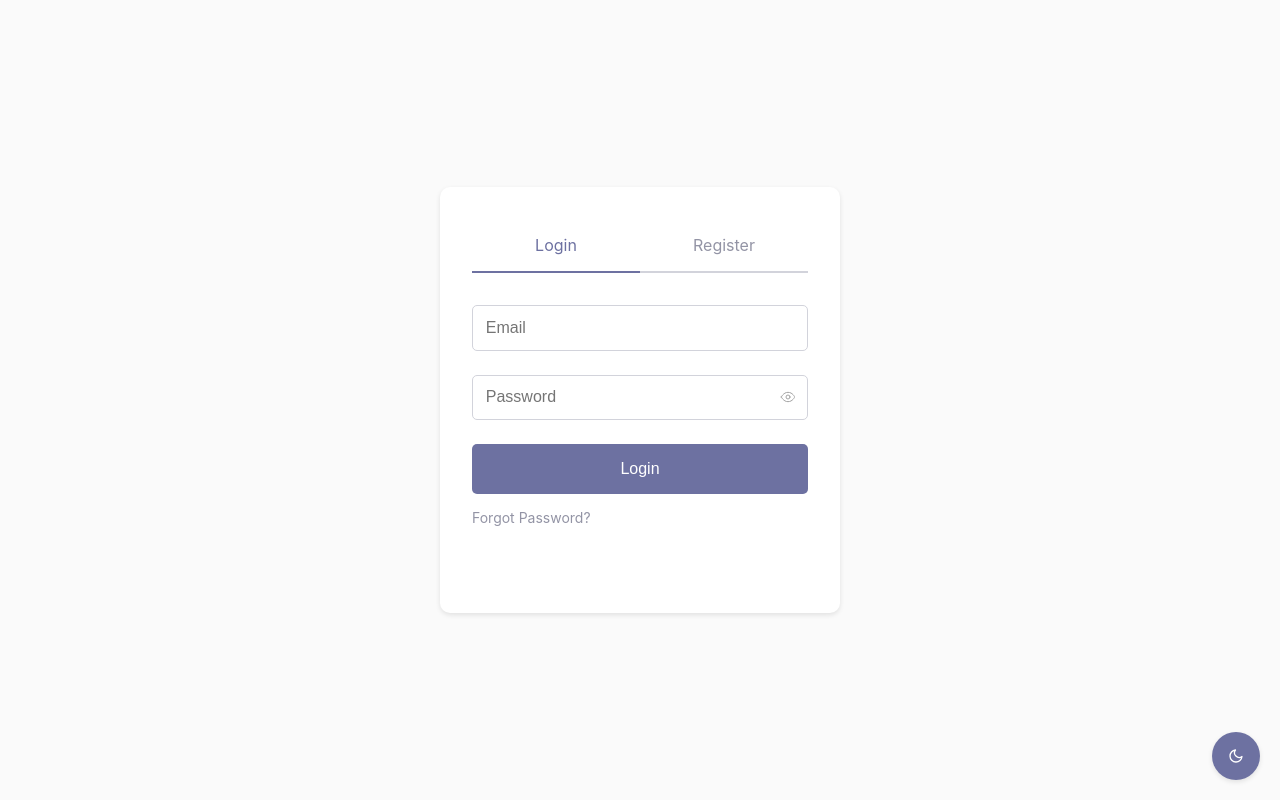
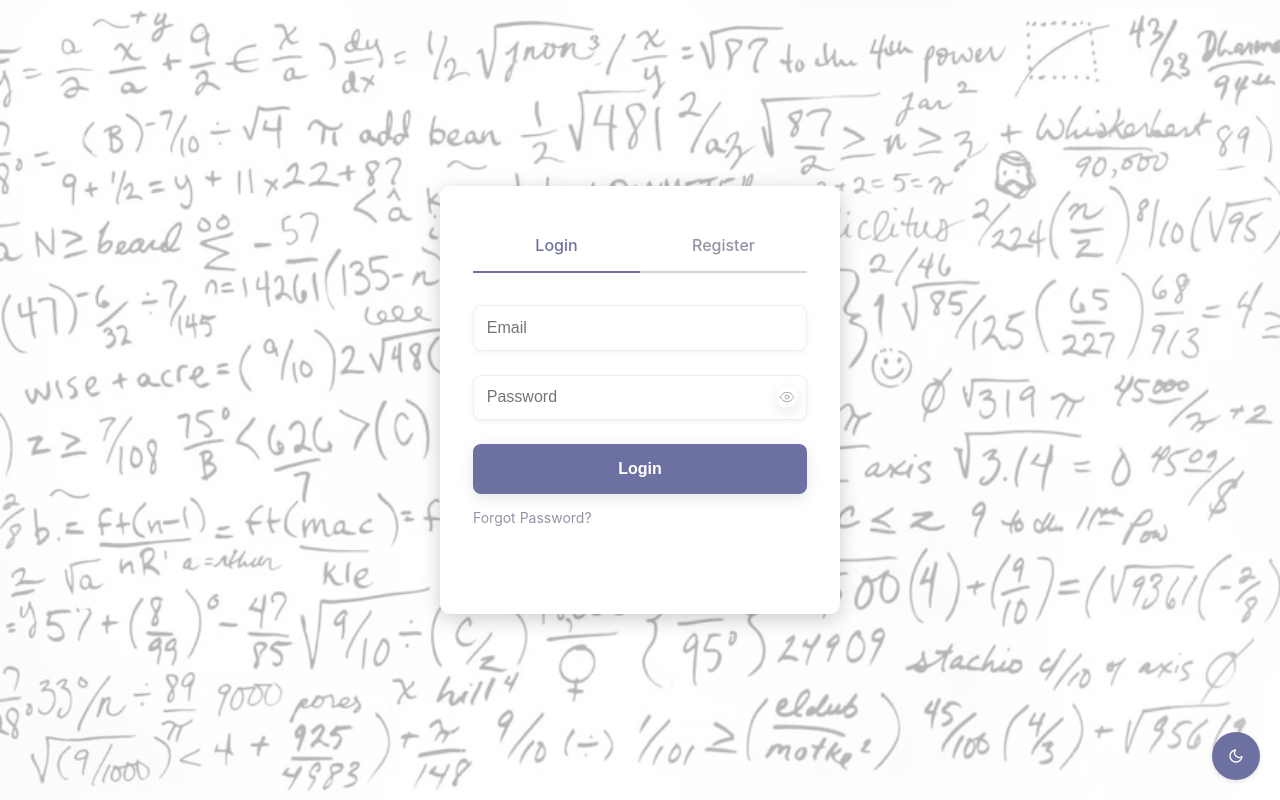
Before and after one commit to dzm10035/FYP_math_mentol, a Flask app: page /auth in a window 1280 px wide. Run offline with Flask 3, Linux system fonts and the light colour scheme.

Commit message:
fix some login bug

```diff
--- a/static/css/auth.css
+++ b/static/css/auth.css
@@ -7,31 +7,58 @@
 
 body {
     font-family: -apple-system, BlinkMacSystemFont, "Segoe UI", Roboto, "Helvetica Neue", Arial, sans-serif;
-    background: var(--bg-color);
     min-height: 100vh;
     display: flex;
     align-items: center;
     justify-content: center;
     padding: 20px;
+    background-image: url('../image/light.jpg');
+    background-size: cover;
+    background-position: center;
+    background-repeat: no-repeat;
+    background-attachment: fixed;
+    position: relative;
 }
 
-body.dark-mode {
-    background: #1a1a1a !important; /* 强制暗色模式下的背景颜色 */
-    background-image: none !important; /* 移除背景渐变 */
+body::before {
+    content: '';
+    position: absolute;
+    top: 0;
+    left: 0;
+    right: 0;
+    bottom: 0;
+    background-color: rgba(255, 255, 255, 0.7); /* 白色半透明遮罩 */
+    z-index: -1;
+}
+
+body.dark-theme {
+    background-image: url('../image/dark.jpg') !important;
+}
+
+body.dark-theme::before {
+    background-color: rgba(0, 0, 0, 0.6); /* 黑色半透明遮罩 */
 }
 
 .auth-container {
     width: 100%;
     max-width: 400px;
     margin: 0 auto;
-    background: transparent; /* 更改为透明背景，以便正确继承body的背景色 */
+    background: transparent;
+    z-index: 10;
 }
 
 .auth-box {
     background: var(--input-bg);
     border-radius: 10px;
-    box-shadow: var(--box-shadow);
+    box-shadow: 0 5px 20px rgba(0, 0, 0, 0.2);
     padding: 2rem;
+    backdrop-filter: blur(5px);
+    border: 1px solid rgba(255, 255, 255, 0.2);
+}
+
+body.dark-theme .auth-box {
+    background-color: rgba(30, 30, 30, 0.8);
+    border: 1px solid rgba(255, 255, 255, 0.1);
 }
 
 .auth-tabs {
@@ -48,6 +75,7 @@ body.dark-mode {
     color: var(--text-secondary);
     text-decoration: none;
     transition: all 0.3s ease;
+    font-weight: 500;
 }
 
 .tab.active {
@@ -69,24 +97,43 @@ body.dark-mode {
     margin-bottom: 0.5rem;
     color: var(--text-primary);
     font-size: 0.9rem;
+    font-weight: 500;
 }
 
 .form-group input,
 .form-group select {
     width: 100%;
     padding: 0.8rem;
-    border: 1px solid var(--border-color);
-    border-radius: 5px;
+    border: 1px solid rgba(200, 200, 200, 0.3);
+    border-radius: 8px;
     font-size: 1rem;
-    background-color: var(--input-bg);
+    background-color: rgba(255, 255, 255, 0.8);
     color: var(--input-text);
-    transition: border-color 0.3s ease;
+    transition: all 0.3s ease;
+    box-shadow: 0 2px 5px rgba(0, 0, 0, 0.05);
+}
+
+body.dark-theme .form-group input,
+body.dark-theme .form-group select {
+    background-color: rgba(45, 45, 45, 0.9);
+    border-color: rgba(100, 100, 100, 0.4);
+    color: rgba(255, 255, 255, 0.9);
 }
 
 .form-group input:focus,
 .form-group select:focus {
     outline: none;
     border-color: var(--accent-color);
+    background-color: rgba(255, 255, 255, 0.95);
+    box-shadow: 0 4px 12px rgba(0, 0, 0, 0.1);
+    transform: translateY(-2px);
+}
+
+body.dark-theme .form-group input:focus,
+body.dark-theme .form-group select:focus {
+    background-color: rgba(50, 50, 50, 0.95);
+    border-color: var(--accent-color);
+    box-shadow: 0 4px 12px rgba(0, 0, 0, 0.25);
 }
 
 button {
@@ -95,14 +142,24 @@ button {
     background: var(--accent-color);
     color: var(--btn-text);
     border: none;
-    border-radius: 5px;
+    border-radius: 8px;
     font-size: 1rem;
+    font-weight: 600;
     cursor: pointer;
-    transition: background 0.3s ease;
+    transition: all 0.3s ease;
+    position: relative;
+    overflow: hidden;
+    box-shadow: 0 4px 15px rgba(0, 0, 0, 0.1);
 }
 
 button:hover {
     background: var(--hover-color);
+    transform: translateY(-3px);
+    box-shadow: 0 6px 20px rgba(0, 0, 0, 0.15);
+}
+
+button:active {
+    transform: translateY(-1px);
 }
 
 .message {
--- a/static/js/api.js
+++ b/static/js/api.js
@@ -270,7 +270,7 @@ window.loadChat = loadChat;
 window.sendMessage = sendMessage;
 window.deleteChat = deleteChat;
 window.updateProfile = updateProfile;
-window.changePassword = changePassword;
+window.apiChangePassword = changePassword;
 window.updateChatTitle = updateChatTitle;
 window.getUserPreferences = getUserPreferences;
 window.updatePreferences = updatePreferences;
--- a/static/js/auth.js
+++ b/static/js/auth.js
@@ -1,3 +1,31 @@
+// 确保主题初始化
+(function() {
+    // 检查是否已经有主题类
+    const hasLightTheme = document.body.classList.contains('light-theme');
+    const hasDarkTheme = document.body.classList.contains('dark-theme');
+
+    if (!hasLightTheme && !hasDarkTheme) {
+        // 从localStorage获取保存的主题，默认为light
+        const savedTheme = localStorage.getItem('theme') || 'light';
+        document.body.classList.add(`${savedTheme}-theme`);
+
+        // 同步更新图标显示
+        const moonIcon = document.querySelector('.moon-icon');
+        const sunIcon = document.querySelector('.sun-icon');
+        if (moonIcon && sunIcon) {
+            if (savedTheme === 'dark') {
+                moonIcon.style.display = 'none';
+                sunIcon.style.display = 'block';
+            } else {
+                moonIcon.style.display = 'block';
+                sunIcon.style.display = 'none';
+            }
+        }
+
+        console.log('应用主题:', savedTheme);
+    }
+})();
+
 // Show tab function
 function showTab(tab) {
     const loginForm = document.getElementById('loginForm');
@@ -38,18 +66,35 @@ function showMessage(message, type = 'error') {
 
         // 创建新消息元素
         const messageElement = document.createElement('div');
-        messageElement.className = `form-message ${type}`;
+        messageElement.className = `message ${type}`;  // 使用auth.html中定义的样式类
         messageElement.textContent = message;
         messageElement.style.display = 'block';
 
         // 添加消息到容器
         messageContainer.appendChild(messageElement);
 
-        // 如果是成功消息，3秒后自动移除
+        // 直接设置样式，确保消息可见
         if (type === 'success') {
+            messageElement.style.backgroundColor = '#efe';
+            messageElement.style.color = '#0a0';
+            messageElement.style.border = '1px solid #0a0';
+            messageElement.style.padding = '10px';
+            messageElement.style.borderRadius = '4px';
+            messageElement.style.textAlign = 'center';
+            messageElement.style.marginTop = '10px';
+
+            // 如果是成功消息，3秒后自动移除
             setTimeout(() => {
                 messageElement.remove();
             }, 3000);
+        } else {
+            messageElement.style.backgroundColor = '#fee';
+            messageElement.style.color = '#c00';
+            messageElement.style.border = '1px solid #c00';
+            messageElement.style.padding = '10px';
+            messageElement.style.borderRadius = '4px';
+            messageElement.style.textAlign = 'center';
+            messageElement.style.marginTop = '10px';
         }
     } else {
         console.error('Message container not found');
--- a/static/js/temp/testindex.html
+++ b/static/js/temp/testindex.html
@@ -75,7 +75,10 @@ The value of \( \sqrt[n]{x} \) represents the n-th root of x.
 
 这是**加粗文本**测试
 这是 **加粗文本** 测试（带空格）
-这是**多个**加粗**文本**测试</textarea>
+这是**多个**加粗**文本**测试
+
+\[f(u) \neq f(v)\]
+</textarea>
         <button onclick="processInput()">Process</button>
     </div>
 
```
Also changed, not shown: other parts of static/css/auth.css (+60 -0 lines), static/js/temp/markdown.test.js (+1 -0 lines), static/js/user.js (+44 -19 lines), templates/index.html (+11 -11 lines), static/image/dark.jpg (added), static/image/light.jpg (added).
